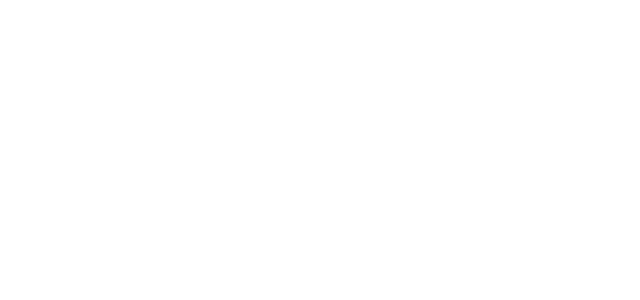
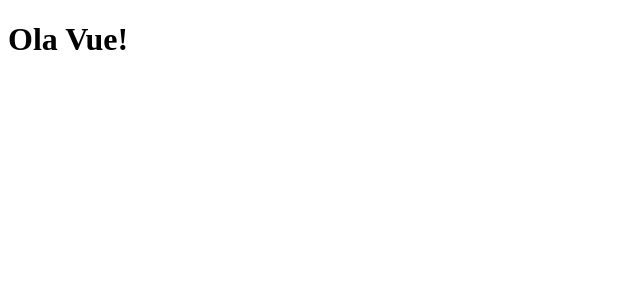
Before and after one commit to Frezende76/Meu-portfolio, a Vue app in the folder 2_projeto_vue/: page / in a window 1280 px wide. Shown: the top 300 px of the page, without its empty margins (0-640 px from the left). Built offline with nearby package versions, Linux system fonts and the light colour scheme.

Commit message:
Update: Criando um componente no vue, do meu novo sistema

```diff
--- a/2_projeto_vue/src/App.vue
+++ b/2_projeto_vue/src/App.vue
@@ -1,3 +1,21 @@
+<!-- Essa tag para usar o componente criado -->
 <template>
+   <PrimeiroComponente />
+</template>
 
-</template>
+<script>
+
+// Tenho que importar o arquivo PrimeiroComponente para meu arquivo app.vue entenda que ele existe
+import PrimeiroComponente from './components/PrimeiroComponente.vue'
+
+// Para o Vue saber que eu estou exportando o componente App
+
+  export default {
+    name: "App",
+
+    // Tenho que explicitar para o vue que teremos components e colocar o nome do componente criado para que ele possa ficar pronto para utilização
+    components: {
+      PrimeiroComponente
+    }
+  }
+</script>
--- /dev/null
+++ b/2_projeto_vue/src/components/PrimeiroComponente.vue
@@ -0,0 +1,9 @@
+<template>
+    <h1>Ola Vue!</h1>
+</template>
+
+<script>
+    export default {
+        name: 'PrimeiroComponente'
+    }
+</script>
```
